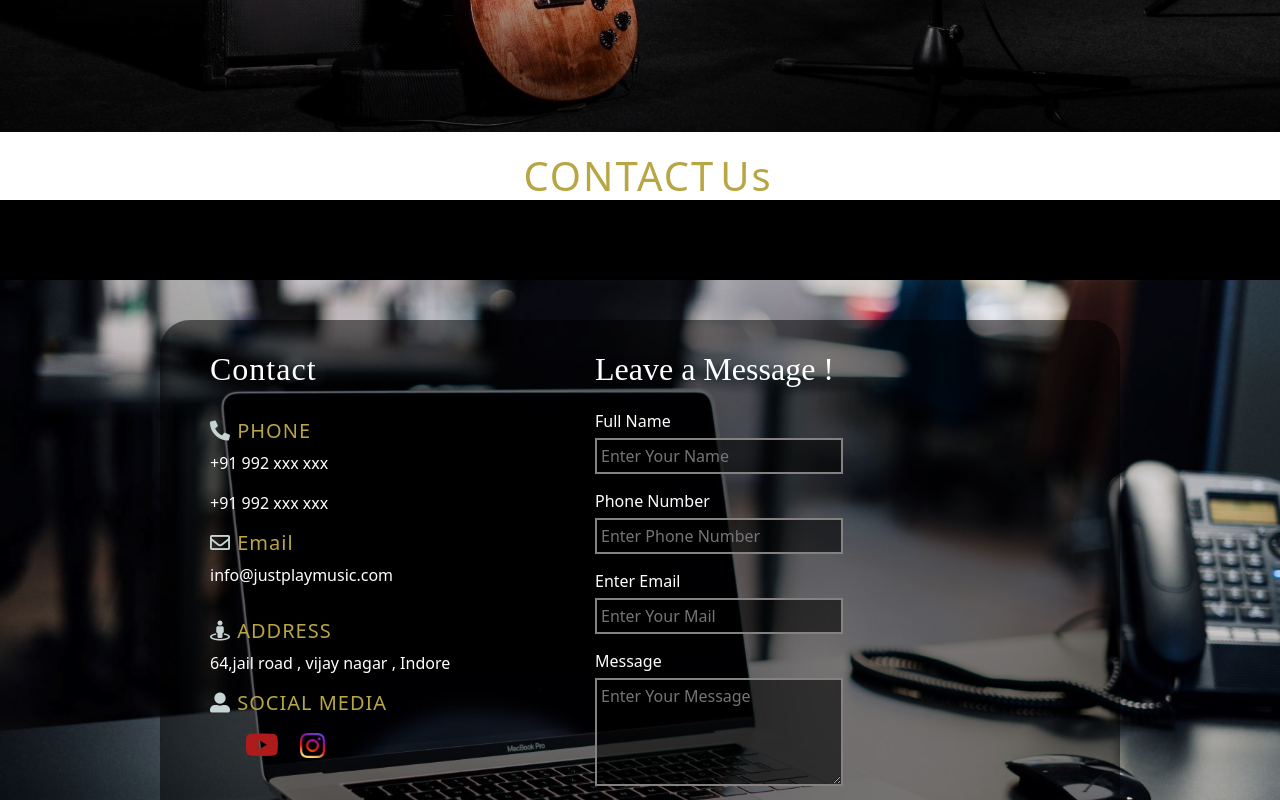
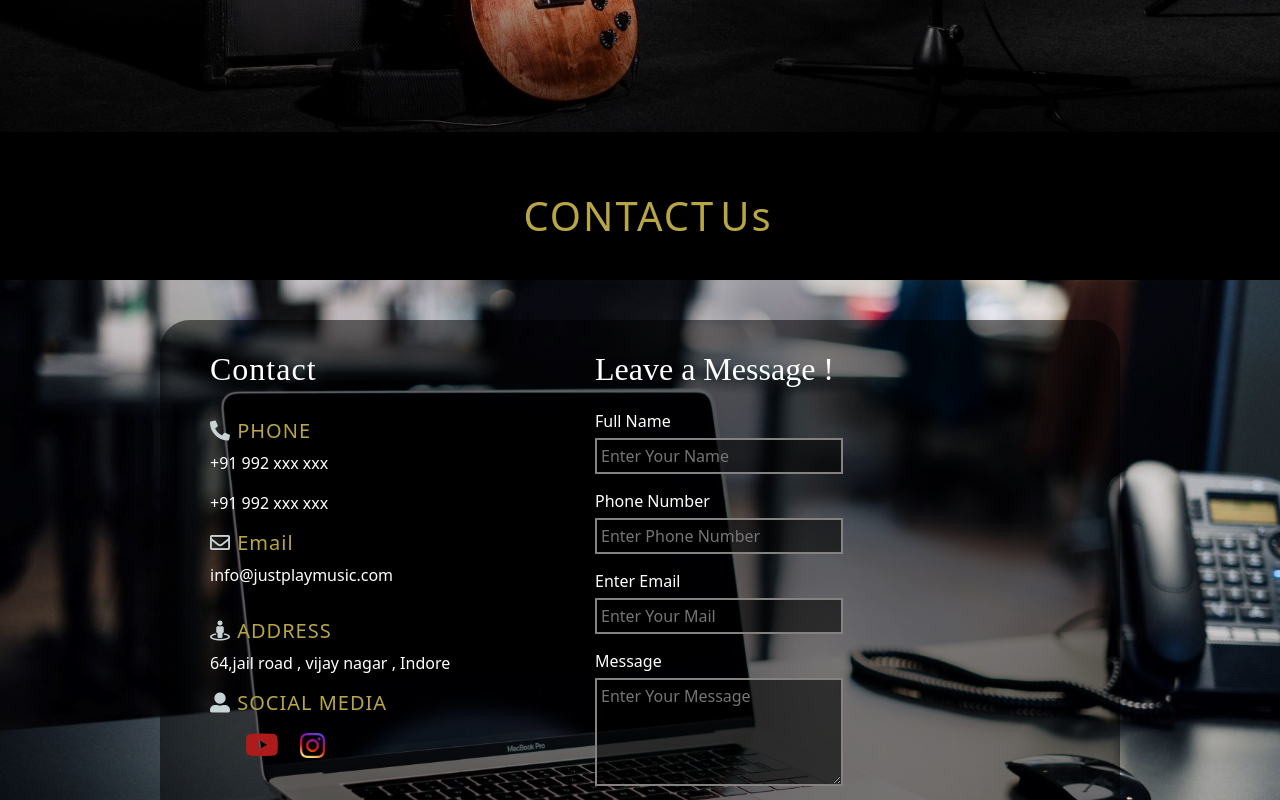
Before and after one commit to dipanshu283/JustPlayMusicOffical, a React (Create React App) app: page /contact in a window 1280 px wide. Shown: the part 580-1380 px from the top of the page. Built offline with nearby package versions, Linux system fonts and the light colour scheme; a web font is replaced by a local one.

Commit message:
footerfixing

```diff
--- a/src/component/Navbar/Footer.css
+++ b/src/component/Navbar/Footer.css
@@ -14,8 +14,10 @@
     letter-spacing: 1.5px;
     font-weight: 400;
     margin-bottom: 10px;
+    text-align: center;
 }
 .footername{
+
     font-weight: 700;
     margin-left: 0px;
 }
--- a/src/pages/Contact/Contact.css
+++ b/src/pages/Contact/Contact.css
@@ -6,6 +6,7 @@
     justify-content: start;
     width: 100%;
 }
+
 .contactmain{
     height: 50vh;
 }
--- a/src/pages/Contact/Contactinfo.jsx
+++ b/src/pages/Contact/Contactinfo.jsx
@@ -45,11 +45,11 @@ const Contact = () => {
 
   return (
     <>
+      <div className="contact_wrapper">
 
-        <h1 className="contact_heading">
+        <h1 className="contact_heading blackbg">
           <span className="thin">CONTACT</span> Us
         </h1>
-      <div className="contact_wrapper">
 
         <div className="formimg">
         <div className="wrap">
```
